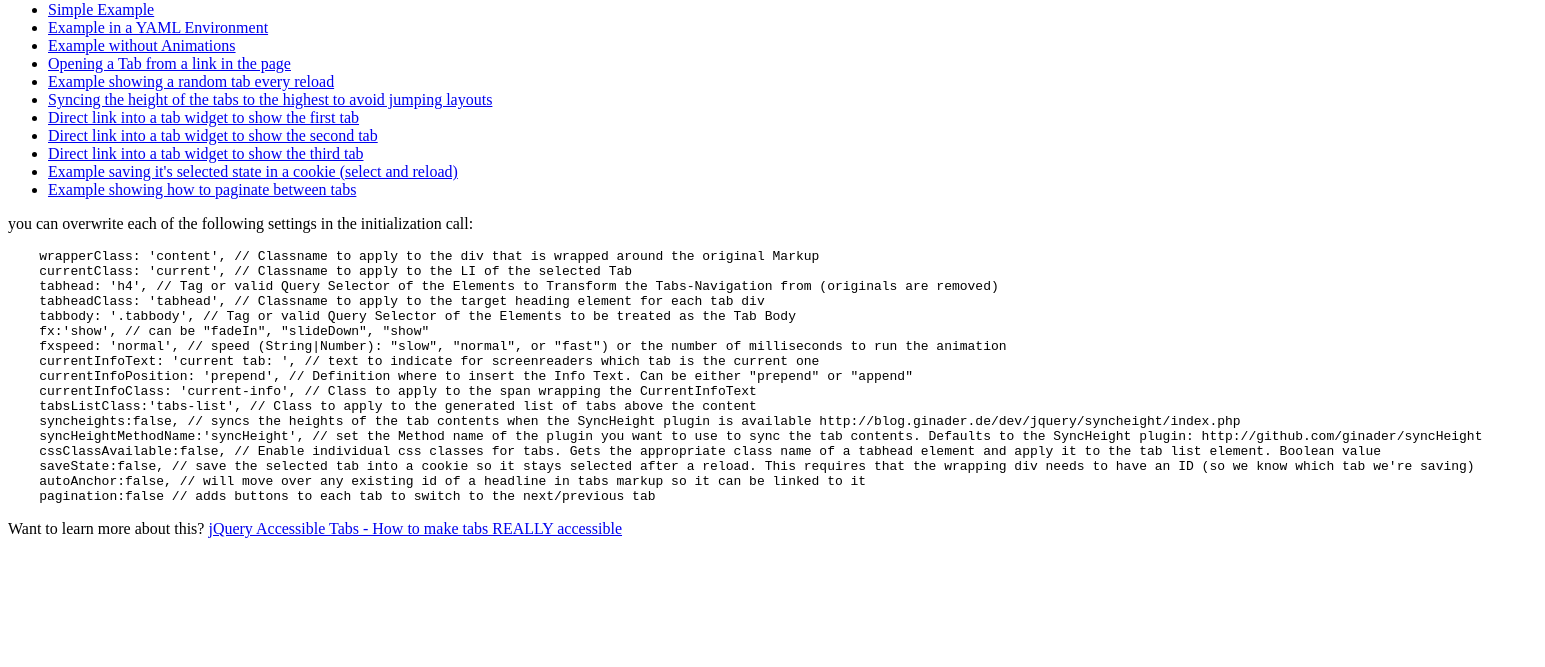
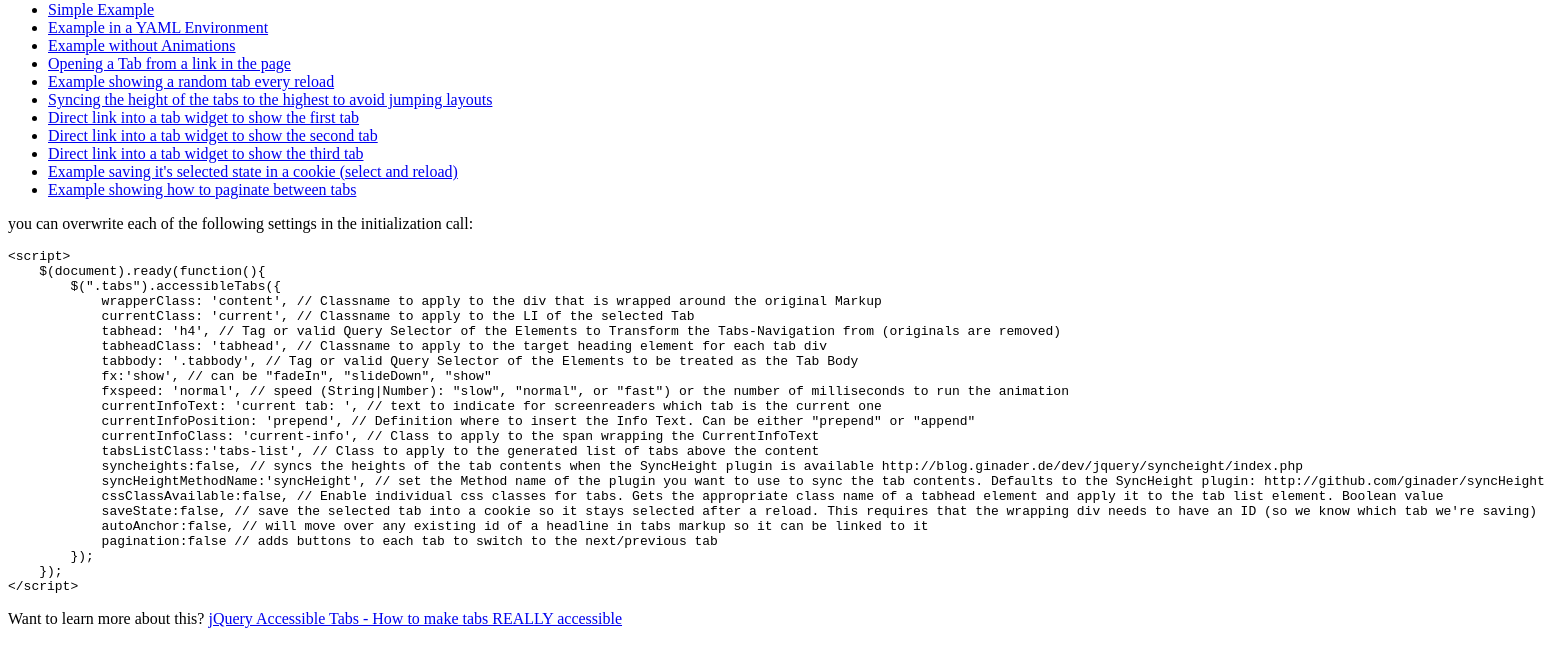
Before and after one commit to ginader/Accessible-Tabs, a plain HTML site: page index.html in a window 1280 px wide. Shown: the part 79-746 px from the top of the page, 1545 px wide, since content can reach past the window. Drawn offline with Linux system fonts and the light colour scheme.

Commit message:
example fine tuning

```diff
--- a/index.html
+++ b/index.html
@@ -23,7 +23,10 @@
     <li><a href="simple-pagination.html">Example showing how to paginate between tabs</a></li>
 </ul>
 <p>you can overwrite each of the following settings in the initialization call:</p>
-<pre><code>    wrapperClass: 'content', // Classname to apply to the div that is wrapped around the original Markup
+<pre><code>&lt;script&gt;
+    $(document).ready(function(){
+        $(".tabs").accessibleTabs({
+            wrapperClass: 'content', // Classname to apply to the div that is wrapped around the original Markup
             currentClass: 'current', // Classname to apply to the LI of the selected Tab
             tabhead: 'h4', // Tag or valid Query Selector of the Elements to Transform the Tabs-Navigation from (originals are removed)
             tabheadClass: 'tabhead', // Classname to apply to the target heading element for each tab div
@@ -40,6 +43,9 @@
             saveState:false, // save the selected tab into a cookie so it stays selected after a reload. This requires that the wrapping div needs to have an ID (so we know which tab we're saving)
             autoAnchor:false, // will move over any existing id of a headline in tabs markup so it can be linked to it
             pagination:false // adds buttons to each tab to switch to the next/previous tab
+        });
+    });
+&lt;/script&gt;
 </code></pre>
 <p class="about">Want to learn more about this? <a href="http://blog.ginader.de/archives/2009/02/07/jQuery-Accessible-Tabs-How-to-make-tabs-REALLY-accessible.php">jQuery Accessible Tabs - How to make tabs REALLY accessible</a></p>
 <script type="text/javascript">
```
Lines whose indentation alone changed are shown as unchanged.
